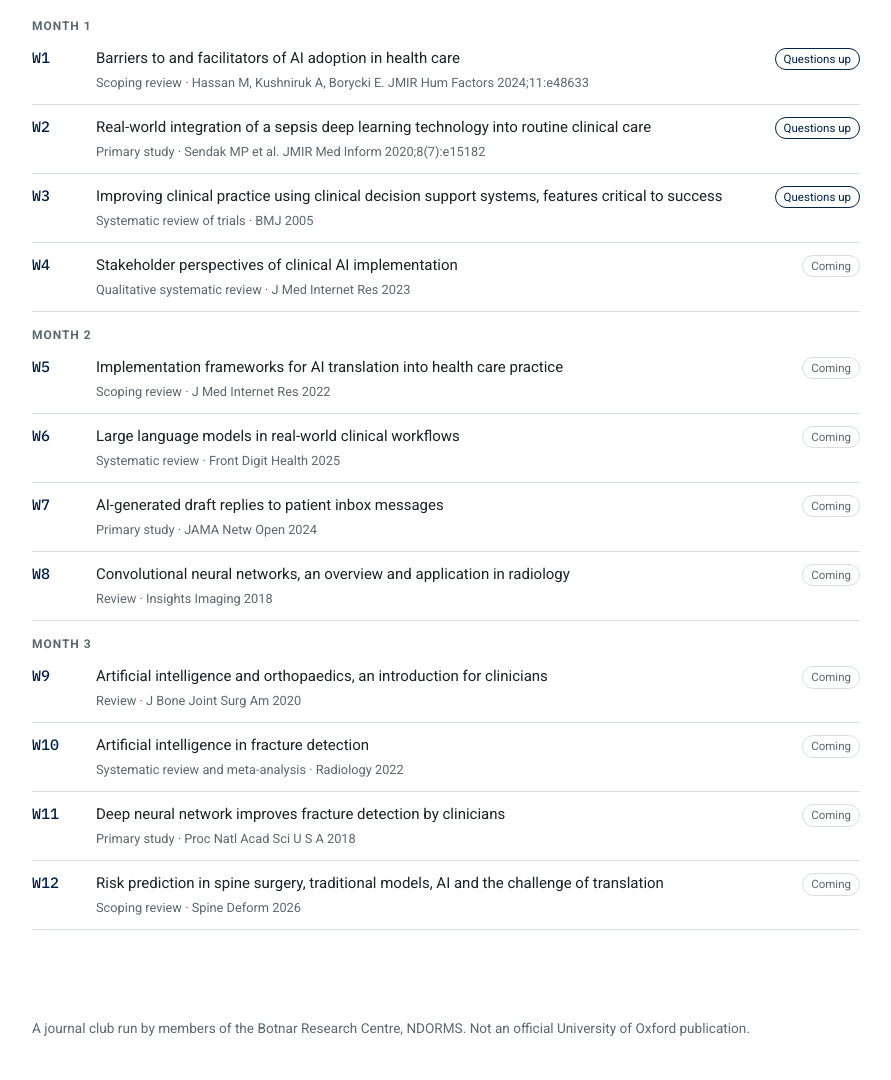
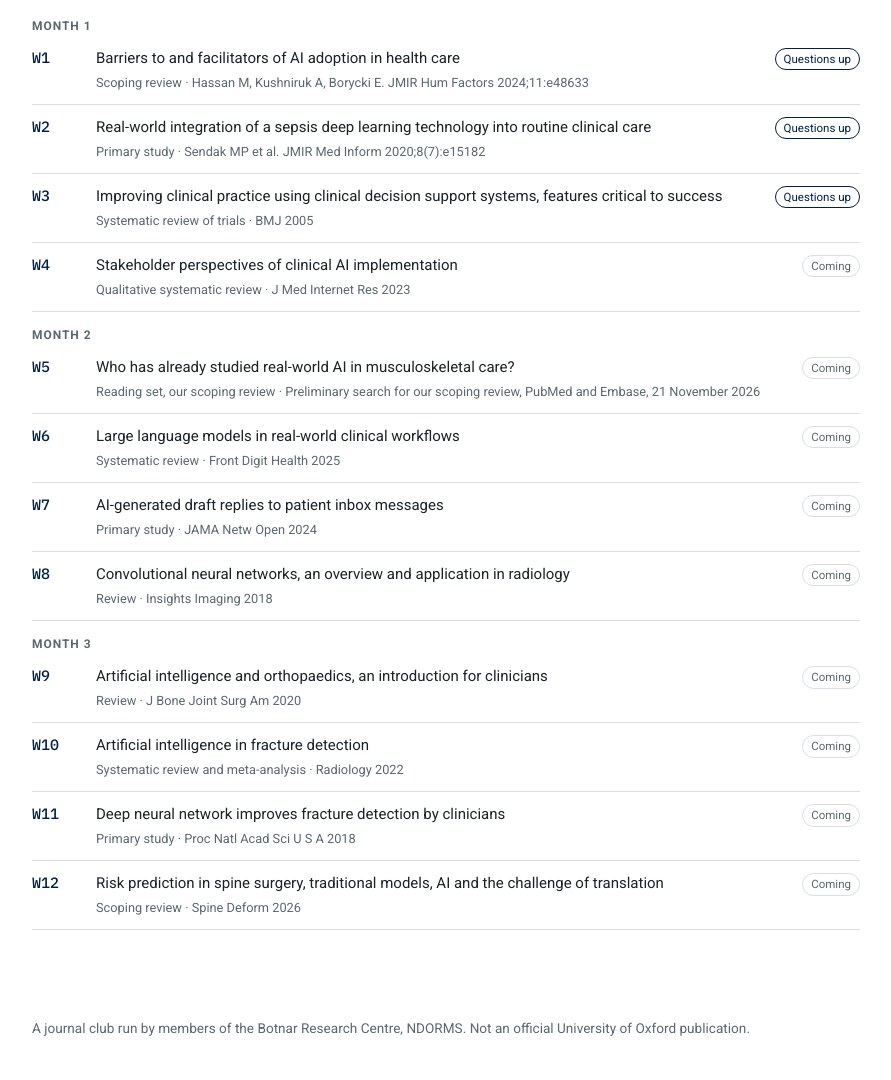
Before and after one commit to Iressa8655/weekly-ai-discussion, a plain HTML site: page index.html in a window 1280 px wide. Shown: the part 1003-2083 px from the top of the page, without its empty margins (194-1085 px from the left). Drawn offline with Linux system fonts and the light colour scheme.

Commit message:
W5: replace implementation frameworks paper with scoping review reading set
Co-Authored-By: Claude Opus 5.5 <noreply@anthropic.com>

```diff
--- a/index.html
+++ b/index.html
@@ -208,9 +208,42 @@ const WEEKS = [
   { w: 4, month: 1, type: "Qualitative systematic review", title: "Stakeholder perspectives of clinical AI implementation",
     cite: "J Med Internet Res 2023", url: PM(36626192),
     why: "Moves from lists of barriers to what clinicians and patients actually say about AI in their own words." },
-  { w: 5, month: 2, type: "Scoping review", title: "Implementation frameworks for AI translation into health care practice",
-    cite: "J Med Internet Res 2022", url: PM(35084349),
-    why: "Shifts the question from what blocks adoption to how to plan it, by mapping the implementation frameworks in use." },
+  { w: 5, month: 2, type: "Reading set, our scoping review", title: "Who has already studied real-world AI in musculoskeletal care?",
+    cite: "Preliminary search for our scoping review, PubMed and Embase, 21 November 2026", url: PM(42934674),
+    why: "Our scoping review now covers any AI tool used in real-world MSK care, not only imaging. This week we read what already exists, the closest MSK reviews, the barrier and facilitator reviews from other specialties, and two deployed MSK tools, so we can say clearly where the gap is.",
+    blocks: [
+      ["1. Existing reviews closest to ours", [
+        ["new", 2026, "Clinical translation of AI in musculoskeletal care, systematic review of applications, evidence gaps and implementation readiness", 42934674, "Closest title to ours, but imaging only and technical validation, so we must cite it and show how we differ", ""],
+        ["new", 2025, "The implementation of AI in upper extremity surgery, systematic review", 41089209, "Implementation focus, upper limb surgery only", ""],
+        ["new", 2026, "AI in rheumatology practice, from implementation concerns to imaging and clinical application", 42549989, "Rheumatology only, mainly accuracy", ""],
+        ["–", 2025, "AI adoption by allied health professionals, scoping review protocol", 40107682, "Organised by profession, not by MSK, but a useful method template", ""],
+        [5.4, 2024, "Challenges and opportunities of AI implementation within sports science and sports medicine teams", 38832311, "Barrier angle, sports medicine only", ""],
+        [15.7, 2023, "AI in physical rehabilitation, systematic review", 38042593, "Mainly technical", ""],
+        ["new", 2026, "AI in the care of systemic lupus erythematosus, current capabilities and translational barriers", 42161343, "One disease, narrative review", ""],
+        ["new", 2026, "Human-AI collaboration for dysphagia rehabilitation, from effectiveness to implementation complexity", 42270737, "Not MSK, but the concept closest to ours, and in our target journal", ""],
+        [2.4, 2024, "The Clinical Practice Integration of AI (CPI-AI) framework", 39288942, "An orthopaedic framework, not a review, useful as background", ""],
+        ["new", 2026, "Real-world effectiveness of AI-enabled clinical decision support in primary care, systematic review", 42849036, "Not MSK, but a design we can copy", ""],
+      ]],
+      ["2. Barrier and facilitator reviews from other specialties", [
+        [47.2, 2024, "Barriers to and facilitators of AI adoption in health care, scoping review", 39207831, "The most direct comparison, its barrier categories can be borrowed", "W1"],
+        [48.9, 2023, "A systematic review of the barriers to the implementation of AI in healthcare", 37927664, "Background", ""],
+        [17.2, 2023, "Stakeholder perspectives of clinical AI implementation, qualitative evidence", 36626192, "Uses NASSS, the method closest to ours", "W4"],
+        [15.4, 2025, "Barriers to and facilitators of clinician acceptance and use of AI in healthcare settings, scoping review", 40233955, "Clinician view, the same population as ours", ""],
+        [10.5, 2022, "AI implementation in healthcare, a theory-based scoping review of barriers and facilitators", 36498432, "Theory-based, can be compared with NASSS", ""],
+        [14.3, 2022, "Implementation frameworks for AI translation into health care practice, scoping review", 35084349, "Explains why we chose NASSS", ""],
+        [9.7, 2025, "Facilitators and barriers to implementing AI in routine medical imaging", 40690758, "Imaging is already covered, which supports widening our scope", ""],
+        [6.7, 2024, "Barriers and facilitators of AI for breast imaging diagnosis in clinical practice", 37658895, "A single-specialty design template", ""],
+        [10.8, 2024, "Implementing AI in hospitals to achieve a learning health system, enablers and barriers", 39094106, "Barriers at organisation level", ""],
+        [8.1, 2025, "Perceptions of, barriers to and facilitators of AI use in primary care, qualitative systematic review", 40560641, "A single-setting template", ""],
+        [7.0, 2023, "Deployment of machine learning to predict sepsis, application of the SALIENT framework", 37172264, "Includes only deployed tools, the inclusion rule closest to ours", ""],
+        [6.4, 2024, "Implementation of machine learning applications in health care organisations, empirical studies", 39586084, "Empirical implementation studies only", ""],
+      ]],
+      ["3. Key papers, MSK tools already deployed beyond imaging", [
+        [1.7, 2024, "First deployment of AI recommendations in orthopaedic surgery", 38362139, "Theatre scheduling for 228 arthroplasties, efficiency rose from 39% to 93%", ""],
+        [0.2, 2023, "Real-world implementation of AI and machine learning for surgical spine patients at two academic systems", 37364939, "EHR-based tools used at Cleveland Clinic and UCSF", ""],
+      ]],
+    ],
+    extra: { text: "Why this matters. The James Lind Alliance Trauma and Orthopaedics digital health partnership lists, as priority 6, the challenges patients and clinicians face using digital tools, and how to address them.", url: "https://www.jla.nihr.ac.uk/priority-setting-partnerships/digital-health-technology-trauma-and-orthopaedics#:~:text=What%20challenges%20do%20patients%20and%20clinicans%20face", label: "JLA top 10 priorities" } },
   { w: 6, month: 2, type: "Systematic review", title: "Large language models in real-world clinical workflows",
     cite: "Front Digit Health 2025", url: PM(41098649),
     why: "The fastest-cited recent adoption review. It shows what changed after large language models arrived." },
@@ -427,7 +460,7 @@ function sessionLinks(w) {
     ${card("During", "Discussion doc", "The 30-minute running order, the learnings table, breakout prompts and main-room questions. Everyone edits it during the session.", L.notes, "Open the discussion doc")}
     ${card("After", "Session review", "Rate the session and leave any feedback, so we keep a record and improve the next one.", L.post, "Open the review")}
     ${L.slides ? card("Slides", "Overview slides", "The short briefing that opens the discussion, as a PowerPoint file.", L.slides, "Download the slides") : ""}
-    ${L.review ? card("Our review", "Scoping review update", "Where our MSK imaging scoping review stands, and what comes next, as a PowerPoint file.", L.review, "Download the update") : ""}
+    ${L.review ? card("Our review", "Scoping review update", "Where our MSK AI scoping review stands, and what comes next, as a PowerPoint file.", L.review, "Download the update") : ""}
   </div></section>`;
 }
 
@@ -461,7 +494,7 @@ function week(w) {
   const heroHtml = hero
     ? `<section class="hero" aria-roledescription="carousel" aria-label="Figures from this paper"><div class="frame"><div class="slides">${figs.map((f, i) => `<figure class="slide${i === 0 ? " on" : ""}" aria-hidden="${i === 0 ? "false" : "true"}"><img src="${esc(f.src)}" alt="${esc(f.alt || "")}"></figure>`).join("")}</div></div>${box}</section>`
     : `<section class="hero noimg">${box}</section>`;
-  const more = "";
+  const more = x.blocks ? `${x.extra ? `<section class="band"><span class="lbl">Priority</span><p>${esc(x.extra.text)} <a href="${esc(x.extra.url)}" target="_blank" rel="noopener">${esc(x.extra.label)} →</a></p></section>` : ""}${x.blocks.map(([h, rows]) => `<section><h2>${esc(h)}</h2>${paperTable(rows)}</section>`).join("")}<p class="note">RCR is the Relative Citation Ratio from NIH iCite, where 1.0 is the field average. "new" means the paper is too recent for an RCR. Titles and abstracts only so far.</p>` : "";
   return `${heroHtml}
   <section class="band"><span class="lbl">Why we read it</span><p>${esc(x.why)}</p></section>
   ${hero ? `<p class="credit-line">Images: ${figs.map(f => `${esc(f.caption || "")} ${esc(f.credit || "")}`).join(" · ")}</p>` : ""}
```
